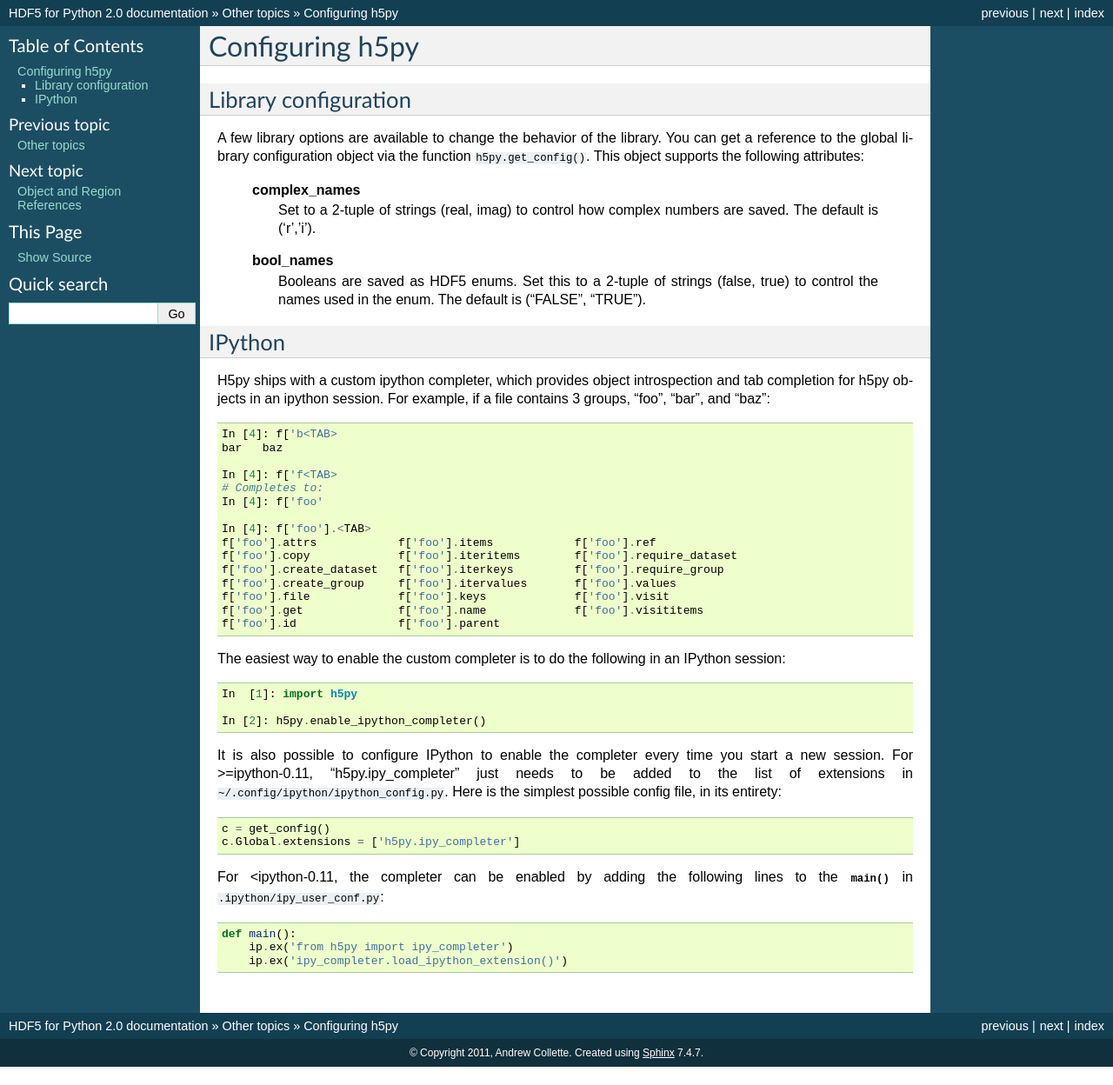
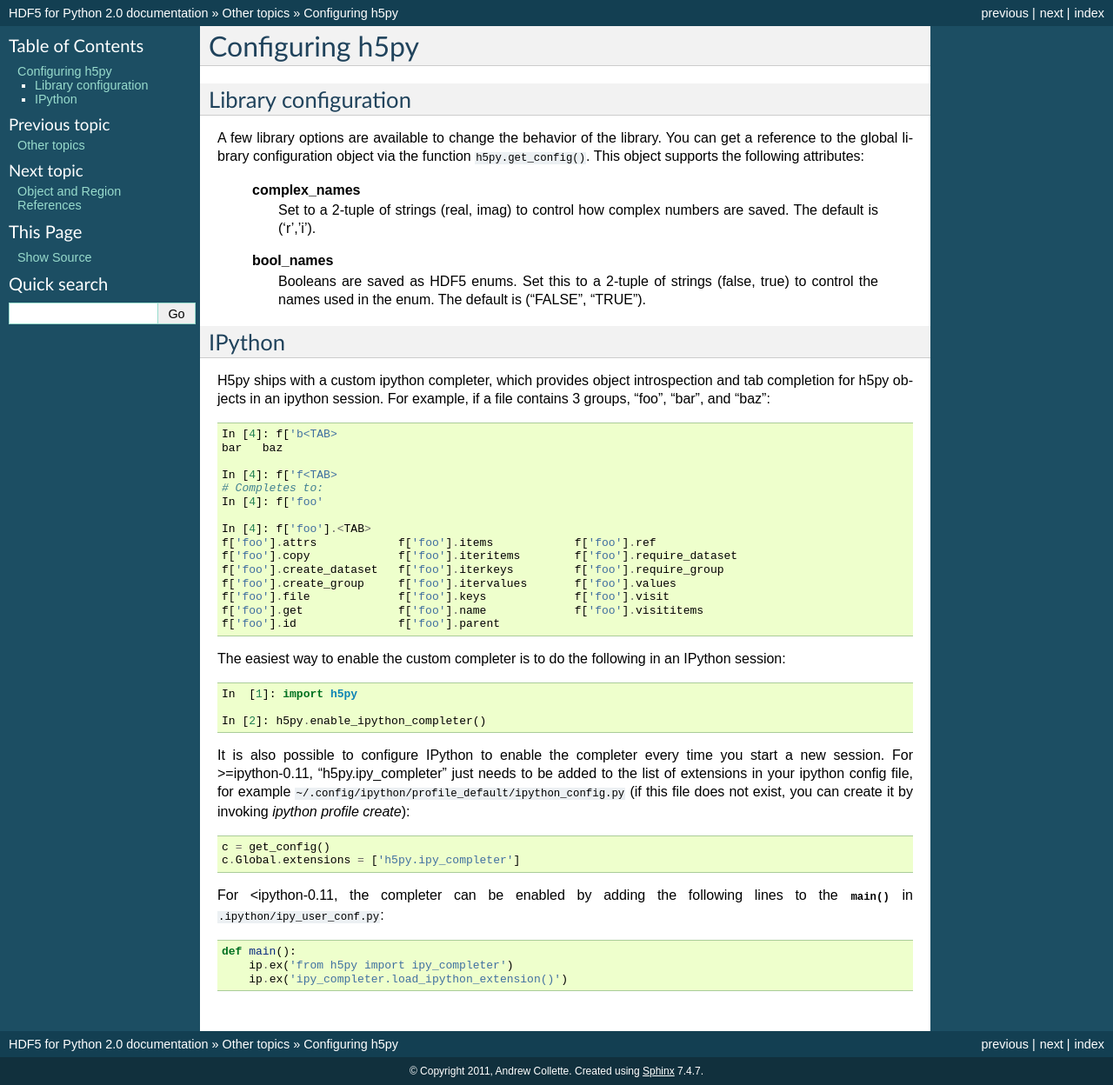
Before and after one commit to google-code-export/h5py, a Sphinx documentation site: the page built from docs/source/topics/config.rst, in a window 1280 px wide. Shown: the whole page at 87% size. Built offline with Sphinx 7.4.7, drawn with Linux system fonts in a browser that asks for light colours; before the commit the page ends 1227 px from its top, so only the background shows below that.

```diff
--- a/docs/source/topics/config.rst
+++ b/docs/source/topics/config.rst
@@ -50,9 +50,9 @@ IPython session::
 
 It is also possible to configure IPython to enable the completer every time you
 start a new session. For >=ipython-0.11, "h5py.ipy_completer" just needs to be
-added to the list of extensions in
-:file:`~/.config/ipython/ipython_config.py`. Here is the simplest possible
-config file, in its entirety::
+added to the list of extensions in your ipython config file, for example
+:file:`~/.config/ipython/profile_default/ipython_config.py` (if this file does
+not exist, you can create it by invoking `ipython profile create`)::
 
    c = get_config()
    c.Global.extensions = ['h5py.ipy_completer']
```
Also changed, not shown: 2 other files.
